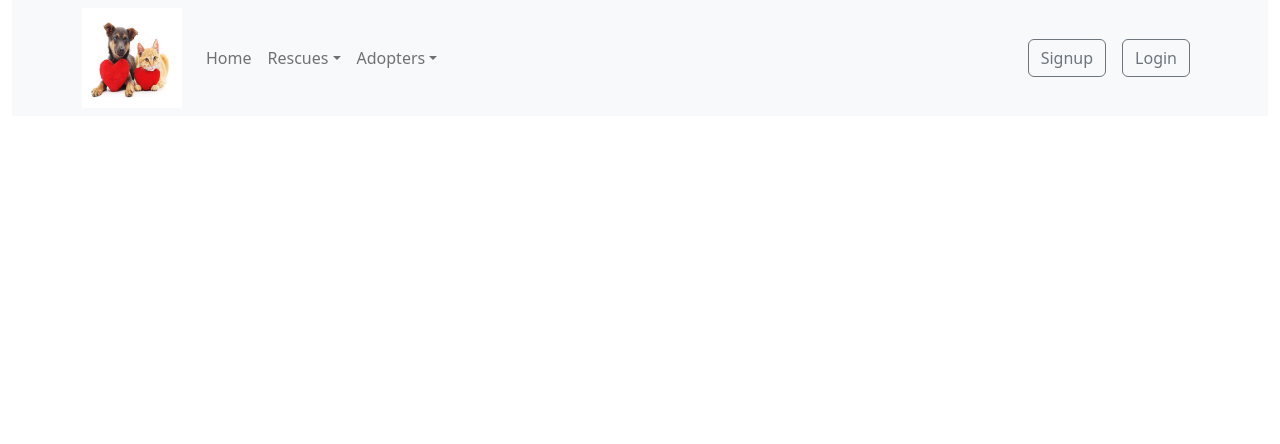
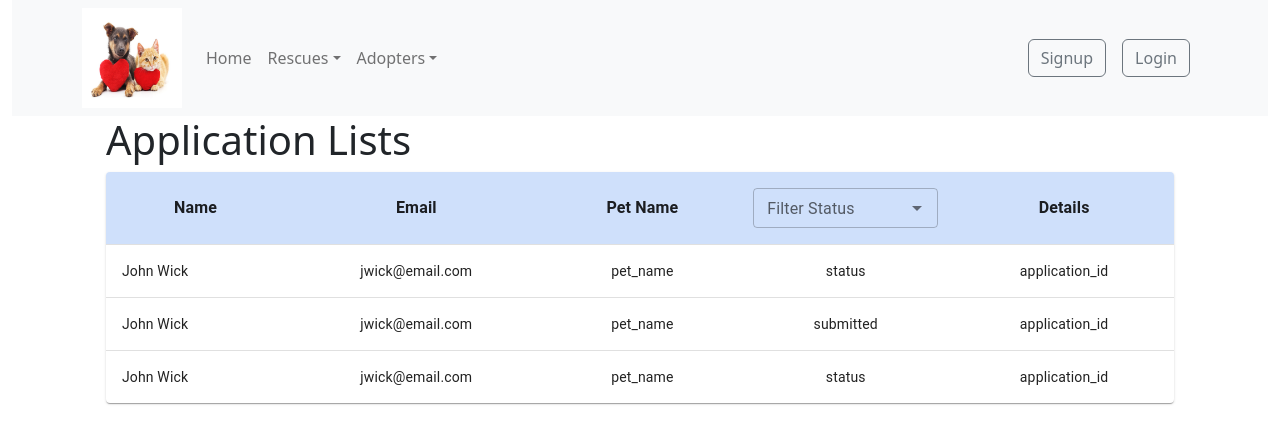
Before and after one commit to stacieherrington/friends-fur-real, a React (Create React App) app in the folder ghi/: page /applications in a window 1280 px wide. Shown: the top 444 px of the page. Built offline with nearby package versions, Linux system fonts and the light colour scheme.

Commit message:
created table for application list and added a filter

```diff
--- a/ghi/src/App.js
+++ b/ghi/src/App.js
@@ -1,6 +1,7 @@
 import React from 'react';
 import { BrowserRouter, Routes, Route } from 'react-router-dom';
 import './App.css';
+import ApplicationList from './applications/ApplicationsList';
 import HomePage from './Homepage';
 import NavBar from './nav';
 
@@ -13,6 +14,7 @@ function App() {
         <div className="container">
           <Routes>
             <Route path="/" element={<HomePage />} />
+            <Route path="/applications" element={<ApplicationList />} />
           </Routes>
         </div>
       </BrowserRouter>
--- /dev/null
+++ b/ghi/src/applications/ApplicationsList.js
@@ -0,0 +1,90 @@
+import * as React from 'react';
+import Table from '@mui/material/Table';
+import TableBody from '@mui/material/TableBody';
+import TableCell from '@mui/material/TableCell';
+import TableContainer from '@mui/material/TableContainer';
+import TableHead from '@mui/material/TableHead';
+import TableRow from '@mui/material/TableRow';
+import Paper from '@mui/material/Paper';
+import { Container } from '@mui/material'
+import TextField from '@mui/material/TextField';
+import Autocomplete, { createFilterOptions } from '@mui/material/Autocomplete';
+
+
+function createData(name, email, pet, status, application_detail) {
+  return { name, email, pet, status, application_detail };
+}
+
+const rows = [
+  createData('John Wick', 'jwick@email.com', 'pet_name', 'status', 'application_id'),
+  createData('John Wick', 'jwick@email.com', 'pet_name', 'submitted', 'application_id'),
+  createData('John Wick', 'jwick@email.com', 'pet_name', 'status', 'application_id'),
+];
+
+const filterOptions = createFilterOptions({
+  matchFrom: 'start',
+  stringify: (option) => option.status,
+});
+
+const ApplicationStatus = [
+  { status: 'Submitted' },
+  { status: 'Pending' },
+  { status: 'Approved' },
+];
+
+
+export default function ApplicationList() {
+  return (
+    <Container sx={{ padding: 0 }} >
+      <h1>Application Lists</h1>
+      <TableContainer component={Paper}>
+        <Table sx={{
+          width: "fit-content 100%",
+        }}
+          aria-label="simple table">
+          <TableHead sx={{
+            background: "#CFE0FB",
+            alignItems: 'center',
+            "& th": {
+              fontSize: "1rem",
+              fontWeight: 'bold',
+              textAlign: 'center'
+            },
+          }}
+          >
+            <TableRow>
+              <TableCell>Name</TableCell>
+              <TableCell>Email</TableCell>
+              <TableCell>Pet Name</TableCell>
+              <TableCell >
+                <Autocomplete
+                  id="application-filter"
+                  options={ApplicationStatus}
+                  size="small"
+                  sx={{ width: 'auto' }}
+                  getOptionLabel={(option) => option.status}
+                  filterOptions={filterOptions}
+                  renderInput={(params) => <TextField {...params} label="Filter Status" />} />
+              </TableCell>
+              <TableCell>Details</TableCell>
+            </TableRow>
+          </TableHead>
+          <TableBody>
+            {rows.map((row) => (
+              <TableRow
+                key={row.name}
+                sx={{ '&:last-child td, &:last-child th': { border: 0 } }}
+              >
+                <TableCell component="th" scope="row">{row.name}</TableCell>
+                <TableCell align="center">{row.email}</TableCell>
+                <TableCell align="center">{row.pet}</TableCell>
+                <TableCell align="center">{row.status}</TableCell>
+                <TableCell align="center">{row.application_detail}</TableCell>
+              </TableRow>
+            ))}
+          </TableBody>
+        </Table>
+      </TableContainer>
+    </Container >
+  );
+}
```
Also changed, not shown: ghi/src/applications/ApplicationForm.js (added).
